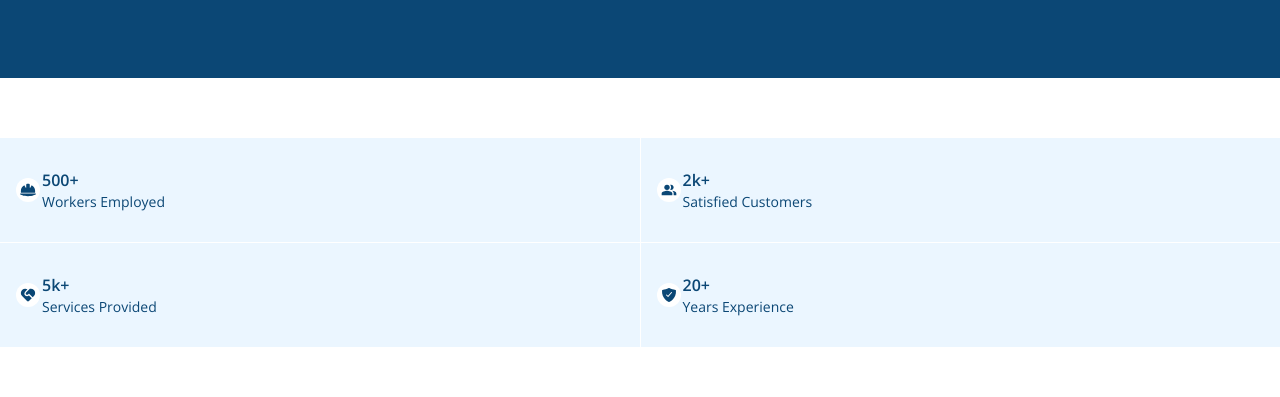
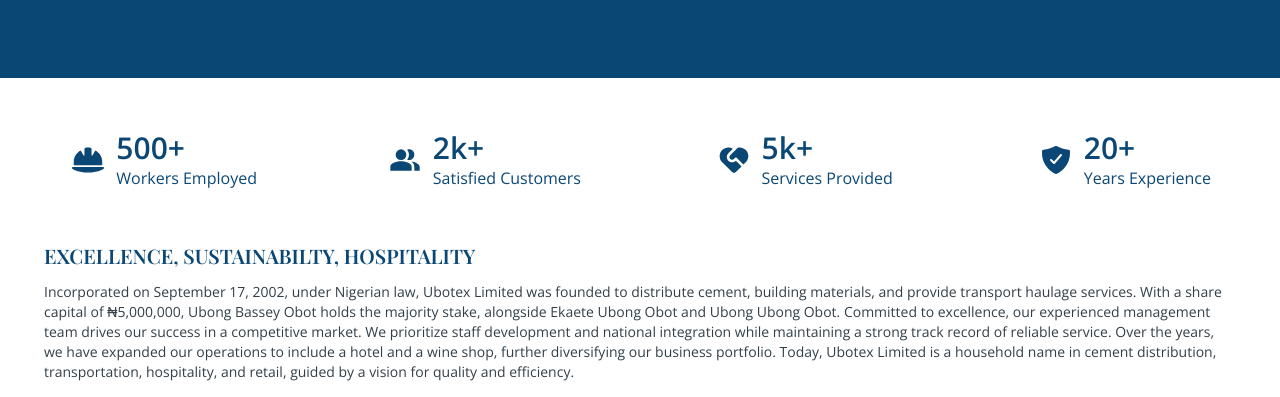
Before and after one commit to liljdot/Ubotex-main, a Next.js app: page / in a window 1280 px wide. Shown: the part 1128-1525 px from the top of the page. Built offline with nearby package versions, Linux system fonts and the light colour scheme; a web font is replaced by a local one.

Commit message:
Enhance AchievementsSection layout and styling for improved responsiveness and readability

```diff
--- a/src/app/components/home/AchievmentsSection.tsx
+++ b/src/app/components/home/AchievmentsSection.tsx
@@ -21,14 +21,14 @@
 const AchievementCard: React.FC<AchievementCardProps> = ({ Icon, details }) => {
 
     return (
-        <div className="w-full bg-[#EBF6FF] flex flex-row gap-0.5 items-center justify-start pl-4 py-7.5">
-            <div className="bg-neutral size-6 flex justify-center items-center rounded-full p-1">
+        <div className="w-full bg-[#EBF6FF] md:bg-neutral flex flex-row gap-0.5 items-center justify-start md:justify-center pl-4 md:pl-0 py-7.5 md:py-0">
+            <div className="bg-neutral size-6 md:size-10 lg:size-13 flex justify-center items-center rounded-full p-1 md:p-2.5">
                 <Icon className="text-primary size-full" />
             </div>
 
             <div className={"flex flex-col text-primary " + openSans.className}>
-                <h6 className="font-semibold">{details.value}</h6>
-                <p className="text-sm">{details.achievement}</p>
+                <h6 className="md: text-xl lg:text-3xl font-semibold">{details.value}</h6>
+                <p className="text-sm md:text-base">{details.achievement}</p>
             </div>
         </div>
     )
@@ -38,7 +38,7 @@
 
     return (
         <>
-            <section className="bg-neutral grid grid-cols-2 gap-[1px] my-15">
+            <section className="bg-neutral grid grid-cols-2 md:grid-cols-4 gap-[1px] my-15 md:my-13">
                 <AchievementCard Icon={FaHelmetSafety} details={{value: "500+", achievement: "Workers Employed"}}/>
                 <AchievementCard Icon={MdPeopleAlt} details={{value: "2k+", achievement: "Satisfied Customers"}}/>
                 <AchievementCard Icon={RiServiceFill} details={{value: "5k+", achievement: "Services Provided"}}/>
```
